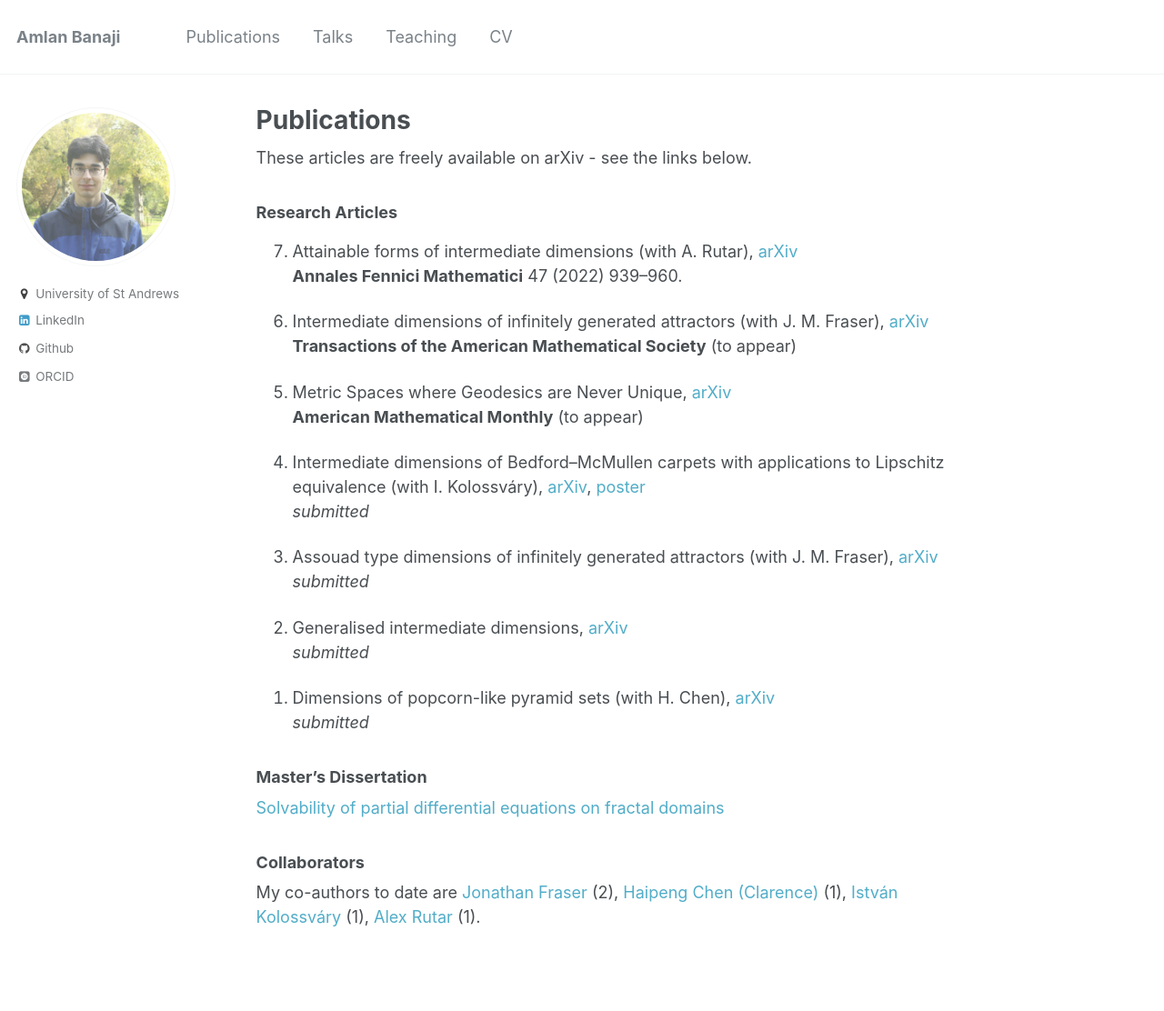
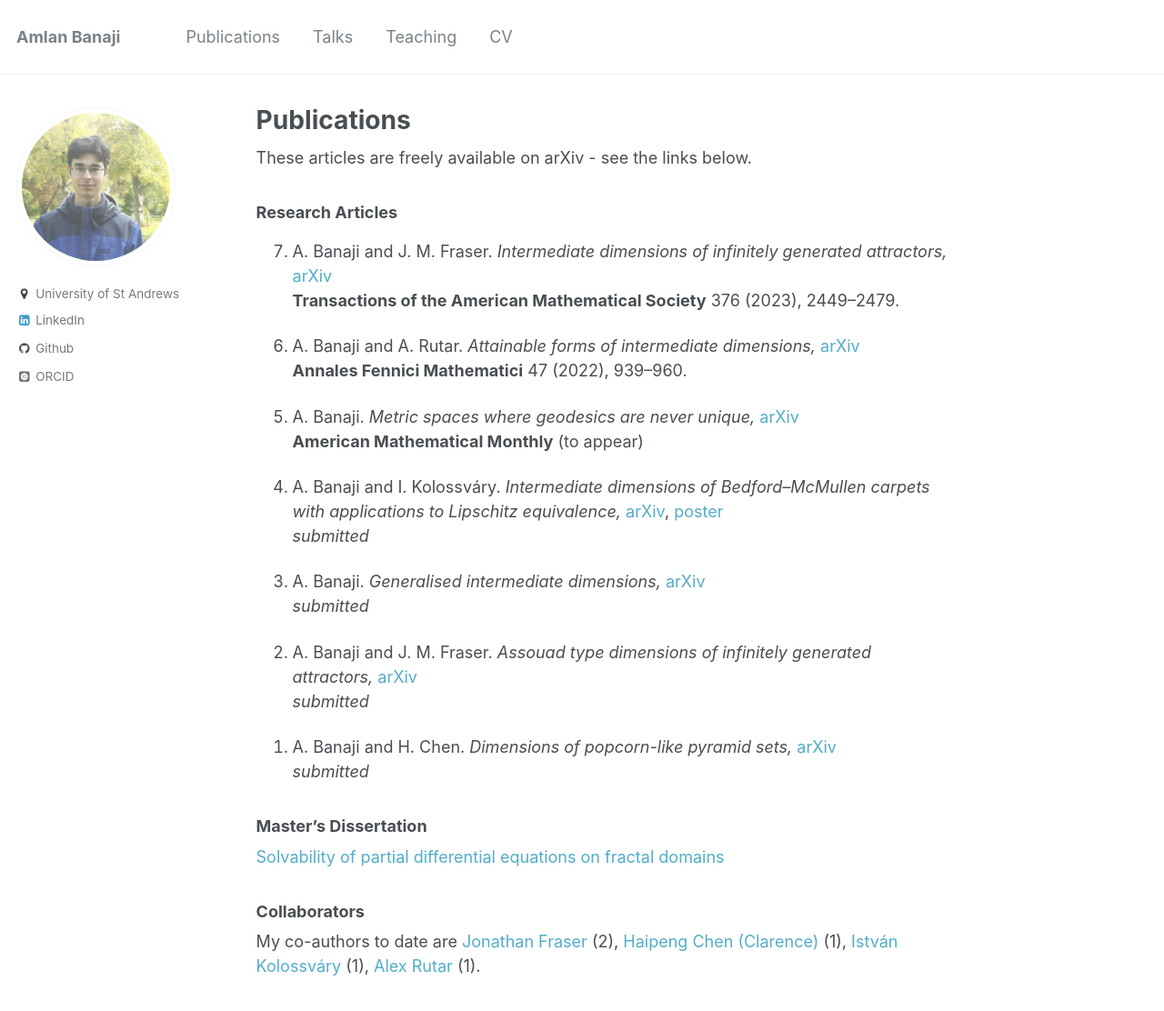
Before and after one commit to amlan-banaji/amlan-banaji.github.io, a Jekyll site: the page built from _pages/publications.md, in a window 1280 px wide and 1127 px high. Shown: the top 1112 px of the window at 91% size. Built offline with Jekyll 4.4.1, drawn with Linux system fonts in a browser that asks for light colours; some web fonts are replaced.

Commit message:
tams reference

```diff
--- a/_pages/publications.md
+++ b/_pages/publications.md
@@ -8,25 +8,25 @@ These articles are freely available on arXiv - see the links below.
 
 ### Research Articles
 
-1. Attainable forms of intermediate dimensions (with A. Rutar), [arXiv](https://arxiv.org/abs/2111.14678)
-**Annales Fennici Mathematici** 47 (2022) 939–960.
+1. A. Banaji and J. M. Fraser. *Intermediate dimensions of infinitely generated attractors,* [arXiv](https://arxiv.org/abs/2104.15133)
+**Transactions of the American Mathematical Society** 376 (2023), 2449–2479.
 
-2. Intermediate dimensions of infinitely generated attractors (with J. M. Fraser), [arXiv](https://arxiv.org/abs/2104.15133)
-**Transactions of the American Mathematical Society** (to appear)
+2. A. Banaji and A. Rutar. *Attainable forms of intermediate dimensions,* [arXiv](https://arxiv.org/abs/2111.14678)
+**Annales Fennici Mathematici** 47 (2022), 939–960.
 
-3. Metric Spaces where Geodesics are Never Unique, [arXiv](https://arxiv.org/abs/2209.00598)
+3. A. Banaji. *Metric spaces where geodesics are never unique,* [arXiv](https://arxiv.org/abs/2209.00598)
 **American Mathematical Monthly** (to appear)
 
-4. Intermediate dimensions of Bedford–McMullen carpets with applications to Lipschitz equivalence (with I. Kolossváry), [arXiv](https://arxiv.org/abs/2111.05625), [poster](https://amlan-banaji.github.io/files/BristolCarpetsPoster.pdf)
+4. A. Banaji and I. Kolossváry. *Intermediate dimensions of Bedford–McMullen carpets with applications to Lipschitz equivalence,* [arXiv](https://arxiv.org/abs/2111.05625), [poster](https://amlan-banaji.github.io/files/BristolCarpetsPoster.pdf)
 *submitted*
 
-5. Assouad type dimensions of infinitely generated attractors (with J. M. Fraser), [arXiv](https://arxiv.org/abs/2207.11611)
+5. A. Banaji. *Generalised intermediate dimensions,* [arXiv](https://arxiv.org/abs/2011.08613)
 *submitted*
 
-6. Generalised intermediate dimensions, [arXiv](https://arxiv.org/abs/2011.08613)
+6. A. Banaji and J. M. Fraser. *Assouad type dimensions of infinitely generated attractors,* [arXiv](https://arxiv.org/abs/2207.11611)
 *submitted*
 
-7. Dimensions of popcorn-like pyramid sets (with H. Chen), [arXiv](https://arxiv.org/abs/2212.06961)
+7. A. Banaji and H. Chen. *Dimensions of popcorn-like pyramid sets,* [arXiv](https://arxiv.org/abs/2212.06961)
 *submitted*
 {: reversed="reversed"}
 ### Master's Dissertation
```
Also changed, not shown: 2 other files.
